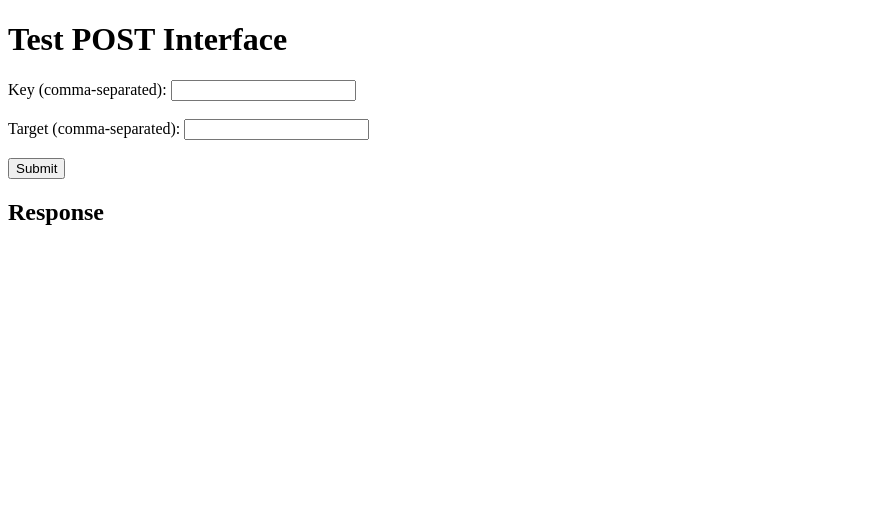
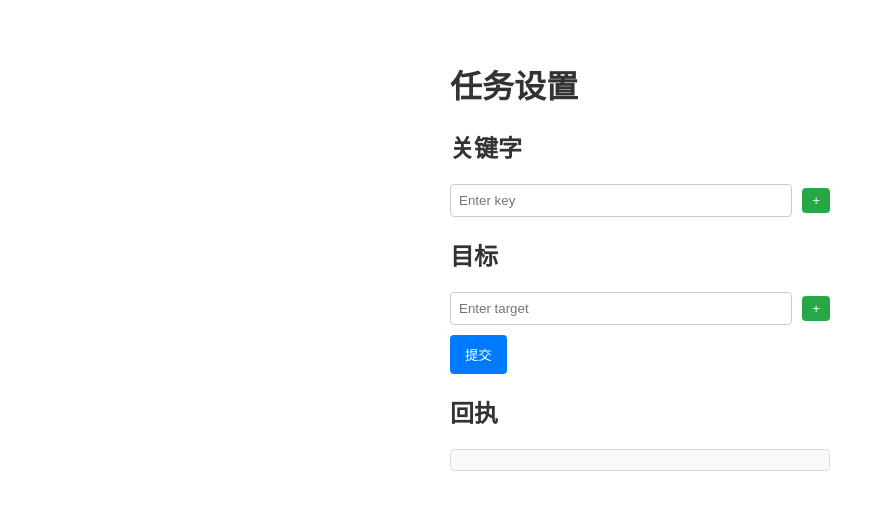
Before and after one commit to jiamid/bot_service, a FastAPI app: page /set_task_config in a window 1280 px wide. Shown: the top 510 px of the page, without its empty margins (0-885 px from the left). Run offline with FastAPI, Linux system fonts and the light colour scheme; parts of the project's set-up code (start-up, migrations or seed data) failed here and were passed over.

Commit message:
update html

```diff
--- a/templates/set_task_config_page.html
+++ b/templates/set_task_config_page.html
@@ -3,37 +3,156 @@
 <head>
     <meta charset="UTF-8">
     <meta name="viewport" content="width=device-width, initial-scale=1.0">
-    <title>POST Interface Test</title>
+    <title>任务设置</title>
+    <style>
+        body {
+            font-family: Arial, sans-serif;
+            margin: 20px;
+            display: flex;
+            flex-direction: column;
+            align-items: center;
+        }
+
+        .main_box {
+            margin: 20px;
+            min-width: 380px;
+            max-width: 800px;
+        }
+
+        h1, h2 {
+            color: #333;
+        }
+
+        .form-container {
+            margin-bottom: 20px;
+        }
+
+        .form-group {
+            display: flex;
+            align-items: center;
+            margin-bottom: 10px;
+        }
+
+        .form-group label {
+            width: 60px;
+            margin-right: 10px;
+            font-weight: bold;
+        }
+
+        .form-group input {
+            flex: 1;
+            padding: 8px;
+            border: 1px solid #ccc;
+            border-radius: 4px;
+        }
+
+        .add-btn, .remove-btn {
+            margin-left: 10px;
+            background-color: #28a745;
+            color: white;
+            border: none;
+            border-radius: 4px;
+            cursor: pointer;
+            padding: 5px 10px;
+        }
+
+        .remove-btn {
+            background-color: #dc3545;
+        }
+
+        .add-btn:hover, .remove-btn:hover {
+            opacity: 0.8;
+        }
+
+        button[type="submit"] {
+            background-color: #007bff;
+            color: white;
+            border: none;
+            border-radius: 4px;
+            padding: 10px 15px;
+            cursor: pointer;
+        }
+
+        button[type="submit"]:hover {
+            opacity: 0.8;
+        }
+
+        pre {
+            background-color: #f8f9fa;
+            padding: 10px;
+            border: 1px solid #ddd;
+            border-radius: 4px;
+        }
+    </style>
     <script>
+        function addField(type) {
+            const container = document.getElementById(`${type}-container`);
+            const fieldGroup = document.createElement("div");
+            fieldGroup.classList.add("form-group");
+
+            const input = document.createElement("input");
+            input.type = "text";
+            input.name = type;
+            input.placeholder = `Enter ${type}`;
+            input.required = true;
+
+            const removeBtn = document.createElement("button");
+            removeBtn.classList.add("remove-btn");
+            removeBtn.textContent = "-";
+            removeBtn.type = "button";
+            removeBtn.onclick = () => fieldGroup.remove();
+
+            fieldGroup.appendChild(input);
+            fieldGroup.appendChild(removeBtn);
+            container.appendChild(fieldGroup);
+        }
+
         async function submitForm(event) {
-            event.preventDefault(); // 阻止默认表单提交
-            const keywords = document.getElementById("keywords").value.split(",");
-            const targets = document.getElementById("targets").value.split(",");
+            event.preventDefault();
+
+            const keys = Array.from(document.getElementsByName("key")).map(input => input.value);
+            const targets = Array.from(document.getElementsByName("target")).map(input => input.value);
+
             const response = await fetch("/set_task_config", {
                 method: "POST",
                 headers: {
                     "Content-Type": "application/json"
                 },
-                body: JSON.stringify({ keywords, targets })
+                body: JSON.stringify({ keywords: keys, targets: targets })
             });
+
             const result = await response.json();
             document.getElementById("response").textContent = JSON.stringify(result, null, 2);
         }
     </script>
 </head>
 <body>
-    <h1>Test POST Interface</h1>
-    <form onsubmit="submitForm(event)">
-        <label for="keywords">Key (comma-separated):</label>
-        <input type="text" id="keywords" name="keywords" required><br><br>
+<div class="main_box">
+    <h1>任务设置</h1>
+    <form class="form-container" onsubmit="submitForm(event)">
+        <h2>关键字</h2>
+        <div id="key-container">
+            <div class="form-group">
+                <input type="text" name="key" placeholder="Enter key" required>
+                <button type="button" class="add-btn" onclick="addField('key')">+</button>
+            </div>
+        </div>
 
-        <label for="targets">Target (comma-separated):</label>
-        <input type="text" id="targets" name="targets" required><br><br>
+        <h2>目标</h2>
+        <div id="target-container">
+            <div class="form-group">
+                <input type="text" name="target" placeholder="Enter target" required>
+                <button type="button" class="add-btn" onclick="addField('target')">+</button>
+            </div>
+        </div>
 
-        <button type="submit">Submit</button>
+        <button type="submit">提交</button>
     </form>
+    <h2>回执</h2>
+<pre id="response"></pre>
+</div>
 
-    <h2>Response</h2>
-    <pre id="response"></pre>
+
+
 </body>
 </html>
```
